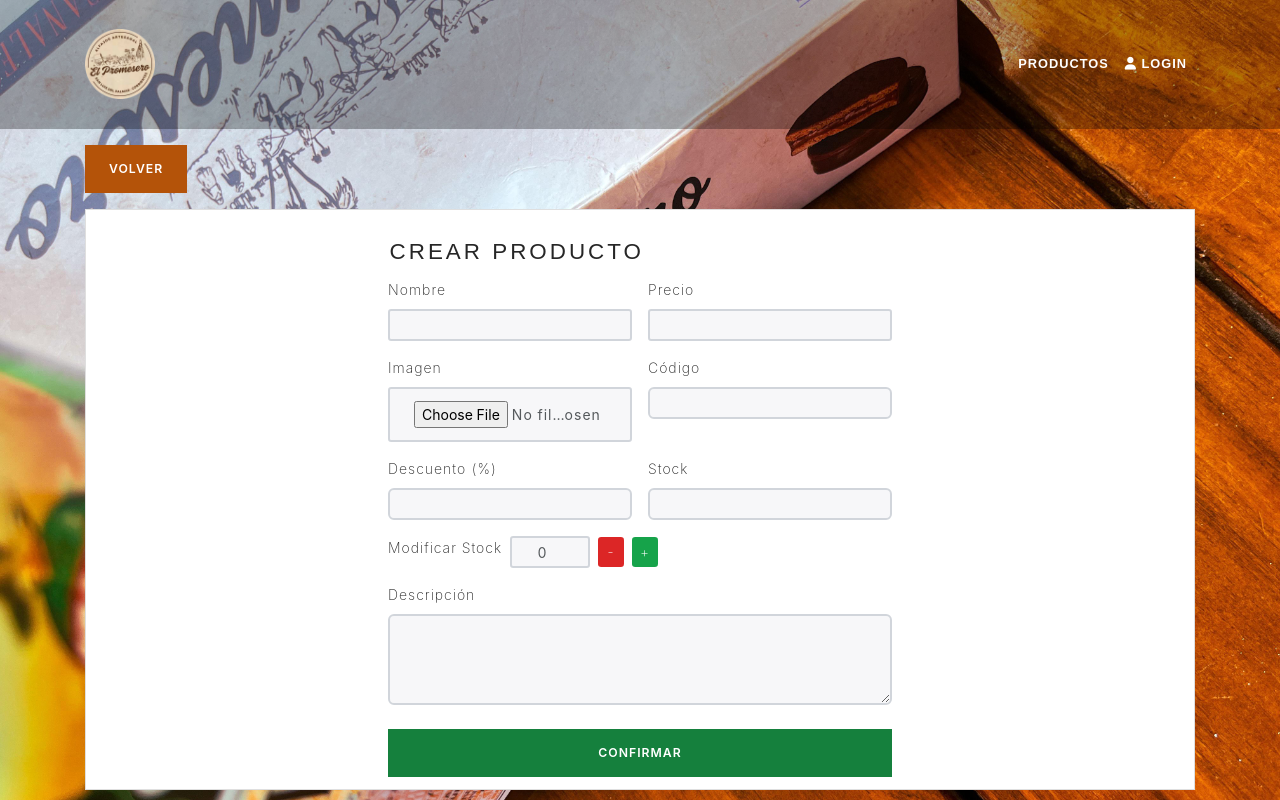
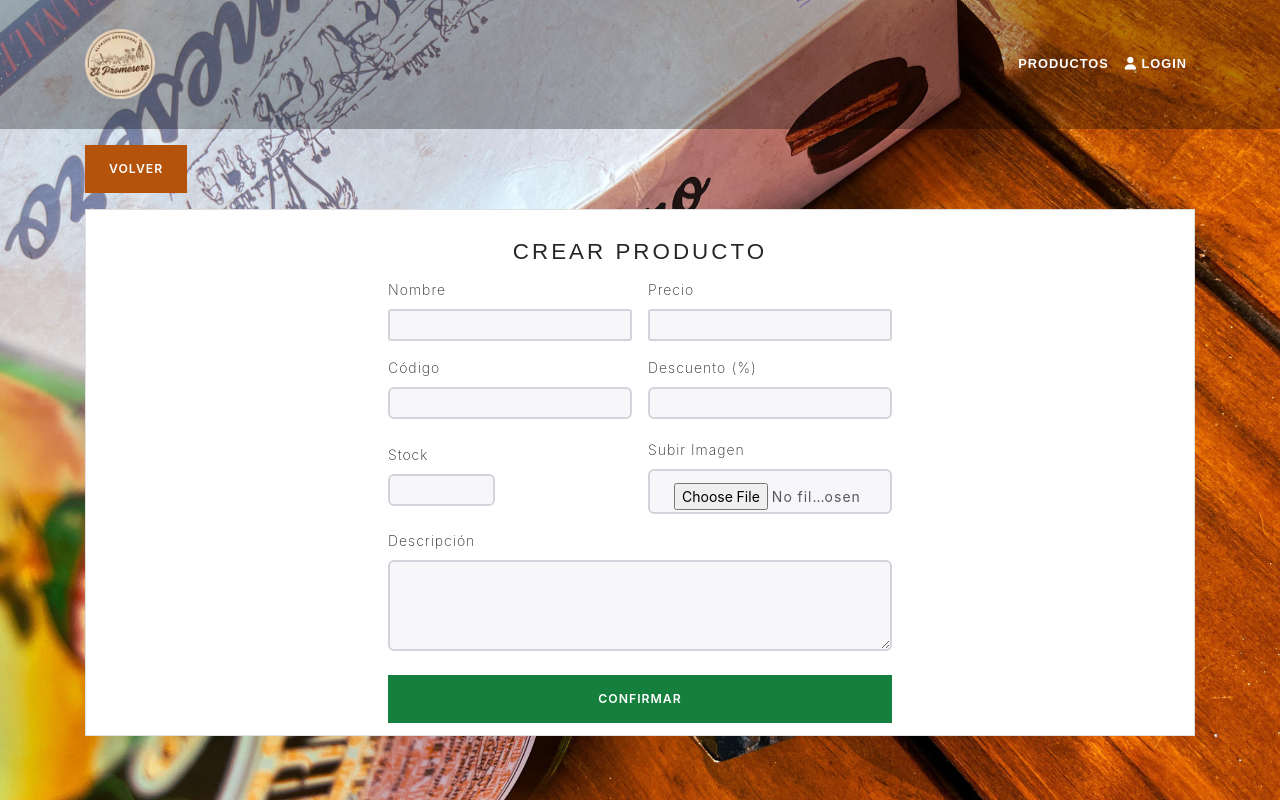
Before and after one commit to Juanchobostero/ecommerce-reactjs, a React (Create React App) app in the folder frontend/: page /admin/product/new in a window 1280 px wide. Shown: the top 800 px of the page. Built offline with nearby package versions, Linux system fonts and the light colour scheme; a web font is replaced by a local one.

Commit message:
Release #2

```diff
--- a/frontend/src/screens/OrderListScreen.js
+++ b/frontend/src/screens/OrderListScreen.js
@@ -70,14 +70,22 @@ const OrderListScreen = () => {
     return (
         <Fragment>
             <ListGroup.Item className='bg-amber-100 mt-4 py-4 px-8'>
-                <Row className='flex flex-row gap-8 px-4 py-3'>
-                    <h1 className='ubuntu font-bold'>Pedidos</h1>
-                    <Col md={3}>
+                {/* Fila para el título */}
+                <Row className='mb-3'>
+                    <Col>
+                        <h1 className='font-source font-bold text-center'>Pedidos</h1>
+                    </Col>
+                </Row>
+
+                {/* Fila para los filtros */}
+                <Row className='flex flex-wrap gap-3 px-4 py-3'>
+                    <Col xs={12} sm={6} md={3}>
                         <FormLabel>Estado</FormLabel>
                         <Form.Control
                             as="select"
                             value={estadoFiltro}
                             onChange={(e) => setEstadoFiltro(e.target.value)}
+                            className="text-sm"
                         >
                             <option value="">Todos</option>
                             <option value="despachado">Despachado</option>
@@ -85,35 +93,39 @@ const OrderListScreen = () => {
                             <option value="baja">Cancelado</option>
                         </Form.Control>
                     </Col>
-                    <Col md={3}>
+                    <Col xs={12} sm={6} md={3}>
                         <FormLabel>Fecha Desde</FormLabel>
                         <Form.Control
                             type="date"
                             value={fechaDesdeFiltro}
                             onChange={(e) => setFechaDesdeFiltro(e.target.value)}
                             placeholder="Desde"
+                            className="text-sm"
                         />
                     </Col>
-                    <Col md={3}>
+                    <Col xs={12} sm={6} md={3}>
                         <FormLabel>Fecha Hasta</FormLabel>
                         <Form.Control
                             type="date"
                             value={fechaHastaFiltro}
                             onChange={(e) => setFechaHastaFiltro(e.target.value)}
                             placeholder="Hasta"
+                            className="text-sm"
                         />
                     </Col>
-                    <Col md={3}>
+                    <Col xs={12} sm={6} md={3}>
                         <FormLabel>Número de Pedido</FormLabel>
                         <Form.Control
                             type="text"
                             value={numeroFiltro}
                             onChange={(e) => setNumeroFiltro(e.target.value)}
                             placeholder="Buscar por número"
+                            className="text-sm"
                         />
                     </Col>
                 </Row>
 
+                {/* Tabla de pedidos */}
                 {loading ? (
                     <Loader />
                 ) : error ? (
--- a/frontend/src/screens/ProductEditScreen.js
+++ b/frontend/src/screens/ProductEditScreen.js
@@ -1,6 +1,6 @@
 import React, { useState, useEffect, Fragment } from 'react';
 import { useNavigate, useParams } from 'react-router-dom';
-import { Form, Button, ListGroup } from 'react-bootstrap';
+import { Form, Button, ListGroup, Col, Row } from 'react-bootstrap';
 import { useDispatch, useSelector } from 'react-redux';
 import Message from '../components/Message';
 import Loader from '../components/Loader';
@@ -21,7 +21,7 @@ const ProductEditScreen = () => {
   const [countInStock, setCountInStock] = useState('');
   const [description, setDescription] = useState('');
   const [uploading, setUploading] = useState(false);
-  const [previewImage, setPreviewImage] = useState(null)
+  const [previewImage, setPreviewImage] = useState(null);
   const [stockChange, setStockChange] = useState(0);
 
   const navigate = useNavigate();
@@ -37,6 +37,7 @@ const ProductEditScreen = () => {
     error: errorUpdate,
     success: successUpdate
   } = useSelector(state => state.productUpdate);
+
   const {
     loading: loadingCreate,
     error: errorCreate,
@@ -45,13 +46,12 @@ const ProductEditScreen = () => {
 
   useEffect(() => {
     if (successUpdate) {
-      dispatch({ type: PRODUCT_UPDATE_RESET })
-      navigate('/admin/productlist')
-    } else if(successCreate) {
-        dispatch({ type: PRODUCT_CREATE_RESET })
-        navigate('/admin/productlist')
-    }
-    else{
+      dispatch({ type: PRODUCT_UPDATE_RESET });
+      navigate('/admin/productlist');
+    } else if (successCreate) {
+      dispatch({ type: PRODUCT_CREATE_RESET });
+      navigate('/admin/productlist');
+    } else {
       if (productId) {
         if (!product || product._id !== productId) {
           dispatch(listProductDetails(productId));
@@ -63,11 +63,11 @@ const ProductEditScreen = () => {
           setDiscount(product.discount);
           setCountInStock(product.countInStock);
           setDescription(product.description);
+          setPreviewImage(product.image); // Mostrar la imagen actual como vista previa
         }
       }
     }
   }, [dispatch, navigate, productId, product, successUpdate, successCreate]);
-
 
   const validateFields = () => {
     if (!String(name).trim()) return 'El nombre no puede estar vacío';
@@ -78,7 +78,6 @@ const ProductEditScreen = () => {
     if (discount < 0 || discount > 100) return 'El descuento debe estar entre 0 y 100';
     return null;
   };
-
 
   const submitHandler = (e) => {
     e.preventDefault();
@@ -108,7 +107,6 @@ const ProductEditScreen = () => {
       dispatch(createProduct(productData));
     }
   };
-
 
   const uploadFileHandler = async (e) => {
     const file = e.target.files[0];
@@ -146,7 +144,35 @@ const ProductEditScreen = () => {
       </Button>
       <ListGroup.Item className='bg-white mb-8'>
         <FormContainer>
-          <h1>{productId ? 'Editar Producto' : 'Crear Producto' }</h1>
+          <h1 className="text-center">{productId ? 'Editar Producto' : 'Crear Producto'}</h1>
+
+          {/* Vista previa de la imagen centrada */}
+          {/* Vista previa de la imagen centrada */}
+          {productId && previewImage && (
+            <div className="flex flex-col items-center mt-4">
+              <div
+                className="relative group cursor-pointer w-48 h-48 md:w-64 md:h-64"
+                onClick={() => document.getElementById('fileInput').click()} // Simular clic en el input file
+              >
+                <img
+                  src={previewImage}
+                  alt="Vista previa"
+                  className="w-full h-full object-cover rounded-md border border-gray-300"
+                />
+                <div className="absolute inset-0 bg-black bg-opacity-50 flex items-center justify-center opacity-0 group-hover:opacity-100 transition-opacity duration-300 rounded-md">
+                  <span className="text-white text-sm">Actualizar Imagen</span>
+                </div>
+              </div>
+              <input
+                type="file"
+                id="fileInput"
+                className="hidden"
+                onChange={uploadFileHandler}
+                accept="image/*"
+              />
+            </div>
+          )}
+
           {loadingUpdate && <Loader />}
           {errorUpdate && <Message variant='danger'>{errorUpdate}</Message>}
           {loading ? <Loader /> : error ? <Message variant='danger'>{error}</Message> : (
@@ -173,26 +199,6 @@ const ProductEditScreen = () => {
               </Form.Group>
 
               <Form.Group>
-              <Form.Label>Imagen</Form.Label>
-              <input
-                type="file"
-                className="form-control h-auto border-solid rounded-sm border-2 border-gray-300"
-                onChange={uploadFileHandler}
-                accept="image/*"
-              />
-              {previewImage && (
-                <div className="mt-2">
-                  <img
-                    src={previewImage}
-                    alt="Vista previa"
-                    className="w-32 h-32 object-cover rounded-sm border border-gray-300"
-                  />
-                </div>
-              )}
-              {uploading && <Loader />}
-            </Form.Group>
-
-              <Form.Group>
                 <Form.Label>Código</Form.Label>
                 <Form.Control
                   className='h-8 border-solid rounded-md border-2 border-gray-300'
@@ -214,19 +220,27 @@ const ProductEditScreen = () => {
                 />
               </Form.Group>
 
+              <Row className="align-items-center">
+                {/* Form.Group para Stock */}
+                <Col xs={12} md={6}>
                   <Form.Group>
                     <Form.Label>Stock</Form.Label>
                     <Form.Control
-                  type='number'
+                      type="number"
                       min="0"
-                  className='h-8 border-solid rounded-md border-2 border-gray-300'
+                      className="h-8 border-solid rounded-md border-2 border-gray-300"
                       value={countInStock}
-                  onChange={(e) => setCountInStock(e.target.value ? Number(e.target.value) : '')} />
+                      onChange={(e) => setCountInStock(e.target.value ? Number(e.target.value) : '')}
+                    />
                   </Form.Group>
+                </Col>
 
-
-              <div className="col-span-2 flex items-center gap-2">
-                <Form.Label className="col-span-1 text-right">Modificar Stock</Form.Label>
+                {/* Form.Group para Modificar Stock */}
+                {productId && (
+                  <Col xs={12} md={6}>
+                    <Form.Group>
+                      <Form.Label>Modificar Stock</Form.Label>
+                      <div className="d-flex align-items-center gap-2">
                         <Form.Control
                           type="number"
                           className="h-8 w-20 border-solid rounded-sm border-2 border-gray-300 text-center text-sm p-1"
@@ -236,7 +250,6 @@ const ProductEditScreen = () => {
                             setStockChange(value);
                           }}
                         />
-
                         <button
                           type="button"
                           className="px-2 py-1 bg-red-600 text-white rounded-sm"
@@ -255,7 +268,6 @@ const ProductEditScreen = () => {
                         >
                           -
                         </button>
-
                         <button
                           type="button"
                           className="px-2 py-1 bg-green-600 text-white rounded-sm"
@@ -264,6 +276,24 @@ const ProductEditScreen = () => {
                           +
                         </button>
                       </div>
+                    </Form.Group>
+                  </Col>
+                )}
+              </Row>
+
+              {
+                !productId && (
+                  <Form.Group className="mt-1">
+                    <Form.Label>Subir Imagen</Form.Label>
+                    <Form.Control
+                      type="file"
+                      onChange={uploadFileHandler}
+                      accept="image/*"
+                      className="border-solid rounded-md border-2 border-gray-300"
+                    />
+                  </Form.Group>
+                )
+              }
 
               <Form.Group className='md:col-span-2'>
                 <Form.Label>Descripción</Form.Label>
```
Also changed, not shown: 2 other files (tests, documents, lock files or other folders). Lines whose indentation alone changed are shown as unchanged.
